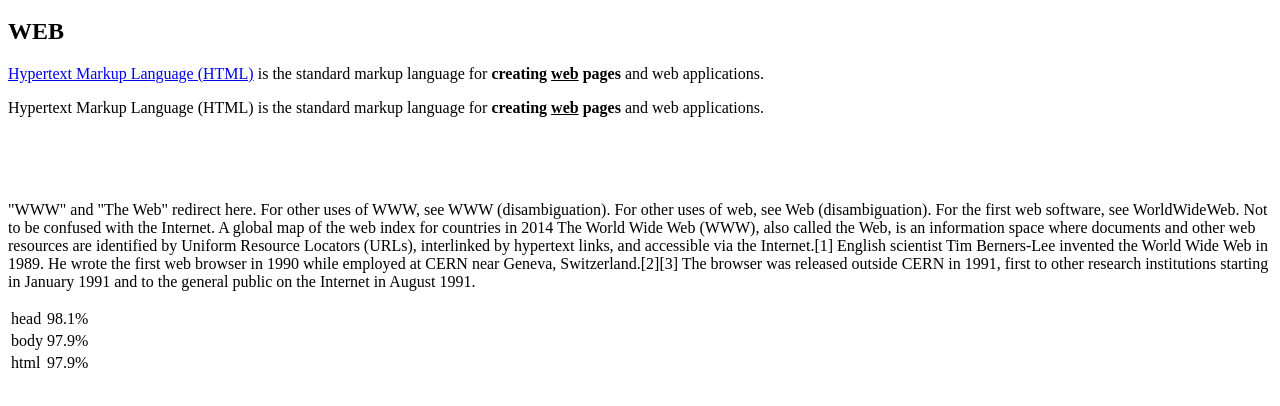
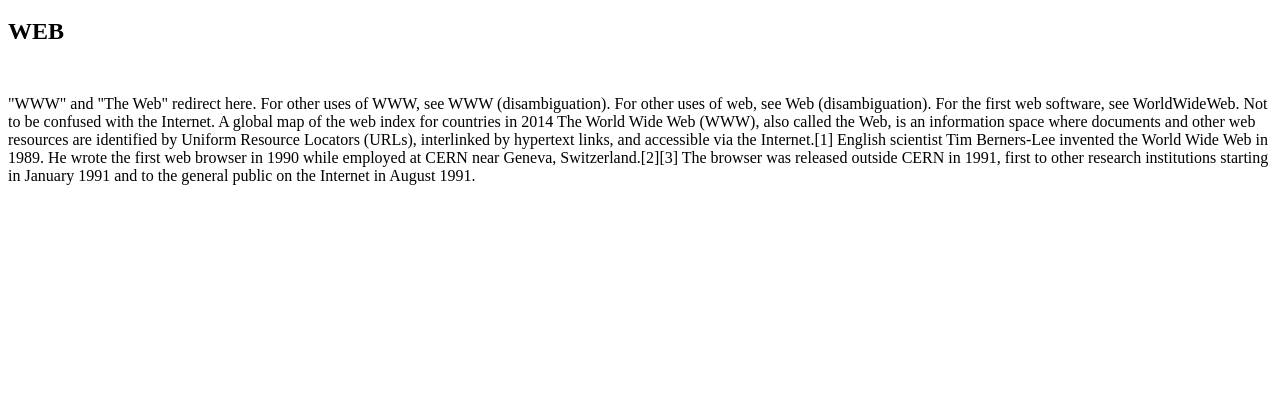
Before and after one commit to YoungSeoAn/web1, a plain HTML site: page index.html in a window 1280 px wide. Shown: the part 136-542 px from the top of the page. Drawn offline with Linux system fonts and the light colour scheme.

Commit message:
Update index.html

```diff
--- a/index.html
+++ b/index.html
@@ -15,9 +15,6 @@
 
 
 	<h2>WEB</h2>
-	<a href="https://www.w3.org/TR/html/" target="_blank" title="html5 sepcification">Hypertext Markup Language (HTML)</a> is the standard markup language for <strong>creating <u>web</u> pages</strong>  and web applications.
-	<p>Hypertext Markup Language (HTML) is the standard markup language for <strong>creating <u>web</u> pages</strong>  and web applications.</p>
-	<img src="">
 	<p style="margin-top:50px;">"WWW" and "The Web" redirect here. For other uses of WWW, see WWW (disambiguation). For other uses of web, see Web (disambiguation).
 For the first web software, see WorldWideWeb.
 Not to be confused with the Internet.
@@ -26,21 +23,5 @@ A global map of the web index for countries in 2014
 The World Wide Web (WWW), also called the Web, is an information space where documents and other web resources are identified by Uniform Resource Locators (URLs), interlinked by hypertext links, and accessible via the Internet.[1] English scientist Tim Berners-Lee invented the World Wide Web in 1989. He wrote the first web browser in 1990 while employed at CERN near Geneva, Switzerland.[2][3] The browser was released outside CERN in 1991, first to other research institutions starting in January 1991 and to the general public on the Internet in August 1991.</p>
 
 
-
-	<table>
-		<tr>
-			<td>head</td>
-			<td>98.1%</td>
-		</tr>
-		<tr>
-			<td>body</td>
-			<td>97.9%</td>
-		</tr>
-		<tr>
-			<td>html</td>
-			<td>97.9%</td>
-		</tr>
-	</table>
-
 </body>
 </html>
```
